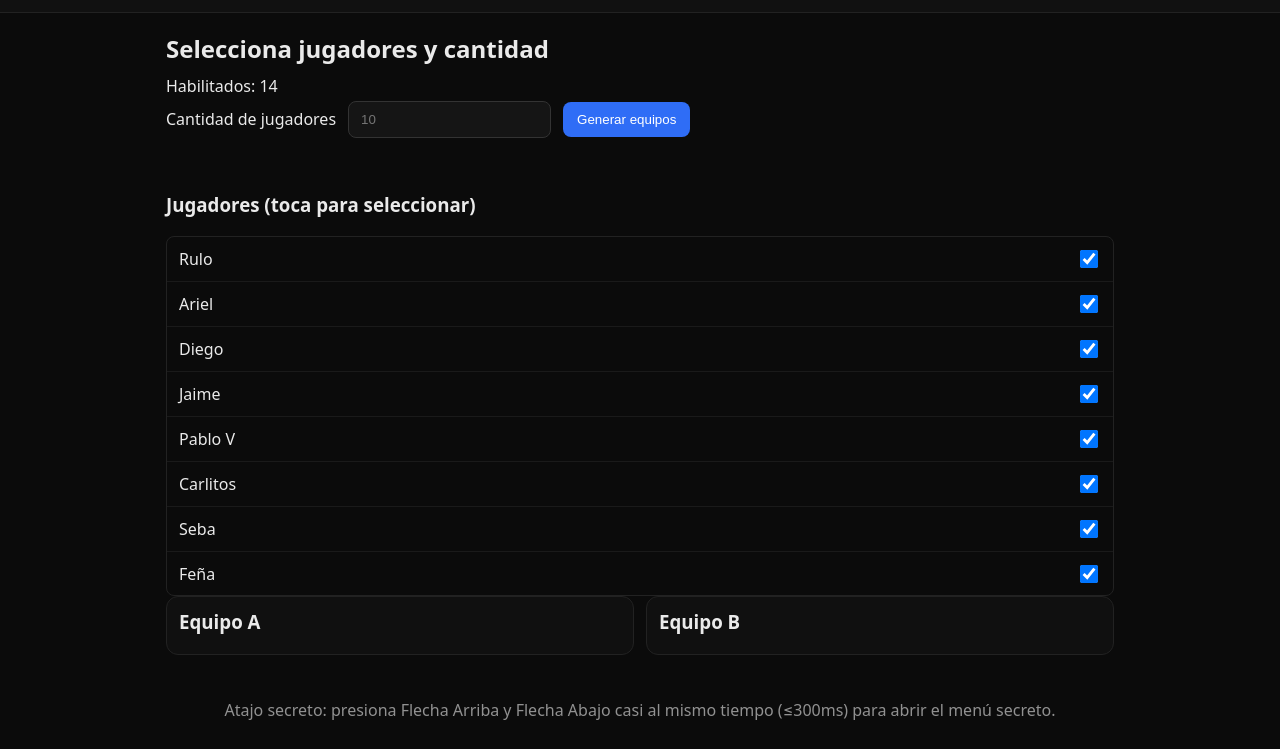
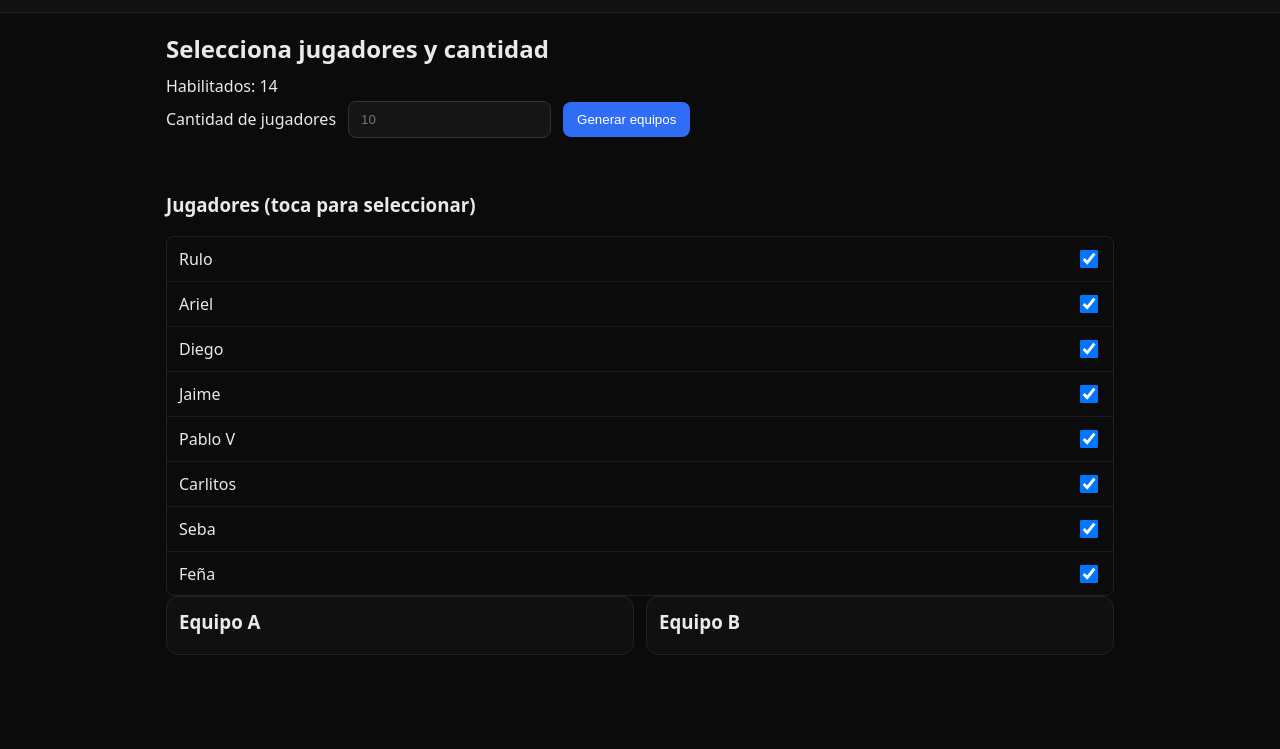
Before and after one commit to ArielWT/Equipos, a website: page webapp/index.html in a window 1280 px wide. Shown: the part 98-847 px from the top of the page. After the commit the page ends 800 px from the top, so only its background shows below. Drawn offline with Linux system fonts and the light colour scheme.

Commit message:
Update index.html

```diff
--- a/webapp/index.html
+++ b/webapp/index.html
@@ -66,10 +66,6 @@
     </form>
   </dialog>
 
-  <footer class="hint">
-    <p>Atajo secreto: presiona Flecha Arriba y Flecha Abajo casi al mismo tiempo (≤300ms) para abrir el menú secreto.</p>
-  </footer>
-
   <script src="app.js"></script>
 </body>
 </html>
```
